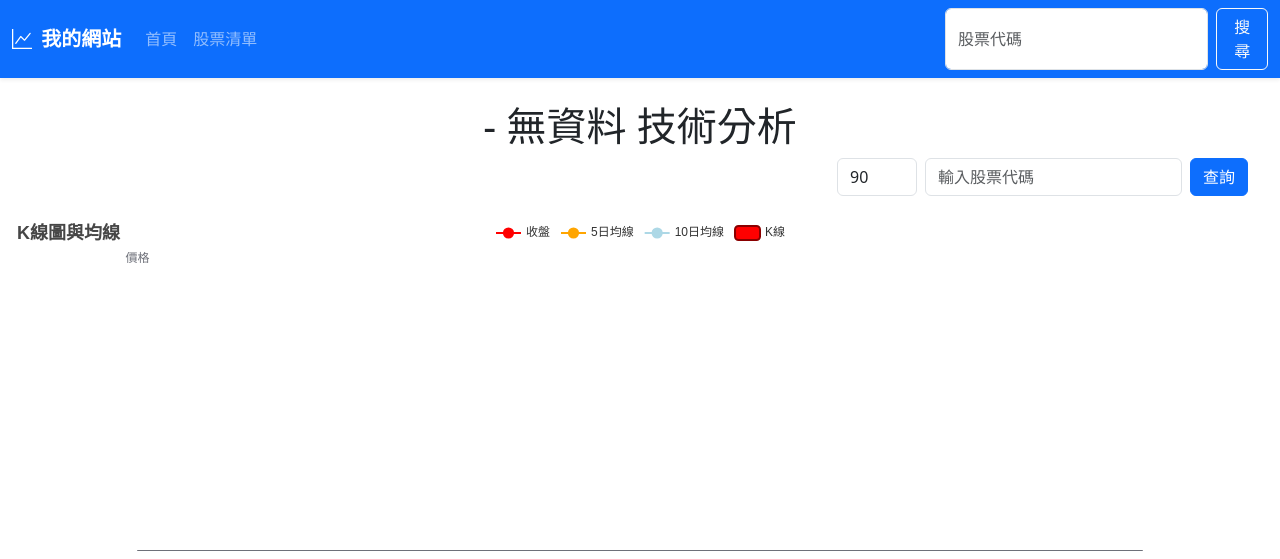
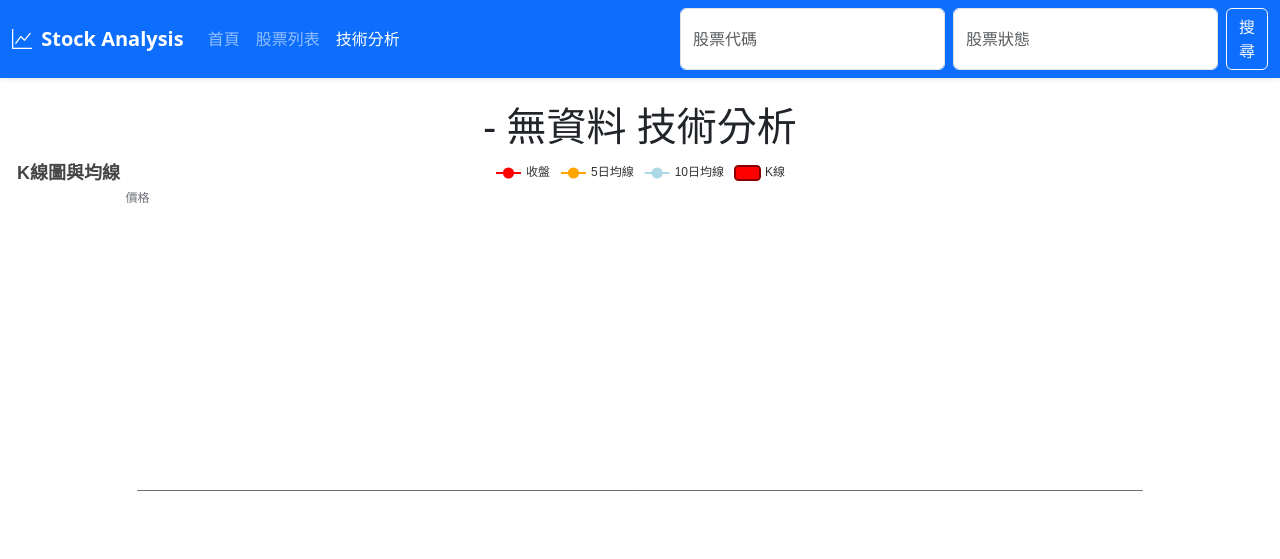
Before and after one commit to utpinfo/stock_analyzer, a Django app: page /analysis/ in a window 1280 px wide. Shown: the top 559 px of the page. Run offline with Django 5.2, Linux system fonts and the light colour scheme; data that the repository does not hold is empty.

Commit message:
beauty analysis.html

```diff
--- a/analysis/templates/analysis/analysis.html
+++ b/analysis/templates/analysis/analysis.html
@@ -6,19 +6,6 @@
 
 {% block content %}
     <h1 class="text-center mt-4">{{ stockCode }} - {{ stockName }} 技術分析</h1>
-
-    <form id="stockForm" class="row g-2 justify-content-end align-items-center mb-4 me-3">
-        <div class="col-auto">
-            <input type="number" class="form-control" id="analyseDaysInput" placeholder="輸入分析天數"
-                   value="{{ analyseDays }}" style="width:80px;">
-        </div>
-        <div class="col-auto">
-            <input type="text" class="form-control" id="stockInput" placeholder="輸入股票代碼" value="{{ stockCode }}">
-        </div>
-        <div class="col-auto">
-            <button type="submit" class="btn btn-primary">查詢</button>
-        </div>
-    </form>
 
     <div class="chart-container">
         <div id="priceChart" class="chart"></div>
--- a/analysis/templates/analysis/base.html
+++ b/analysis/templates/analysis/base.html
@@ -2,7 +2,7 @@
 <html lang="zh-Hant">
 <head>
     <meta charset="UTF-8">
-    <title>{% block title %}我的網站{% endblock %}</title>
+    <title>{% block title %}Stock Analysis{% endblock %}</title>
     <link href="https://cdn.jsdelivr.net/npm/bootstrap@5.3.3/dist/css/bootstrap.min.css" rel="stylesheet">
     <link href="https://cdn.jsdelivr.net/npm/bootstrap-icons@1.11.1/font/bootstrap-icons.css" rel="stylesheet">
 </head>
--- a/analysis/templates/analysis/navbar.html
+++ b/analysis/templates/analysis/navbar.html
@@ -4,7 +4,7 @@
     <div class="container-fluid">
         <!-- Logo / 網站名稱 -->
         <a class="navbar-brand fw-bold" href="{% url 'home' %}">
-            <i class="bi bi-graph-up me-1"></i> 我的網站
+            <i class="bi bi-graph-up me-1"></i> Stock Analysis
         </a>
 
         <!-- 漢堡選單（手機版） -->
@@ -22,15 +22,38 @@
                 </li>
                 <li class="nav-item">
                     <a class="nav-link {% if request.resolver_match.url_name == 'stocks' %}active{% endif %}"
-                       href="{% url 'stocks' %}">股票清單</a>
+                       href="{% url 'stocks' %}">股票列表</a>
+                </li>
+                <li class="nav-item">
+                    <a class="nav-link {% if request.resolver_match.url_name == 'analysis' %}active{% endif %}"
+                       href="{% url 'analysis' %}">技術分析</a>
                 </li>
             </ul>
 
             <!-- 搜尋表單 -->
-            <form class="d-flex" method="get" action="{% url 'stocks' %}">
-                <input class="form-control me-2" type="search" placeholder="股票代碼" aria-label="Search" name="stockCode" value="{{ request.GET.stockCode }}">
-                <button class="btn btn-outline-light" type="submit">搜尋</button>
-            </form>
+            {% if request.resolver_match.url_name == 'home' %}
+                <!-- 股票清單頁搜尋 -->
+                <form class="d-flex" method="get">
+                    <input class="form-control me-2" type="search" placeholder="股票代碼" name="stockCode"
+                           value="{{ request.GET.stockCode }}">
+                    <input class="form-control me-2" type="search" placeholder="股票名稱" name="stockName"
+                           value="{{ request.GET.stockName }}">
+                    <input type="number" class="form-control me-2" type="search" placeholder="股票狀態"
+                           name="stockStatus"
+                           value="{{ request.GET.stockStatus |default:'90' }}">
+                    <button class="btn btn-outline-light" type="submit">搜尋</button>
+                </form>
+            {% elif request.resolver_match.url_name == 'analysis' %}
+                <!-- 首頁搜尋（簡單版） -->
+                <form class="d-flex" method="get">
+                    <input class="form-control me-2" type="search" placeholder="股票代碼" name="stockCode"
+                           value="{{ request.GET.stockCode }}">
+                    <input type="number" class="form-control me-2" type="search" placeholder="股票狀態"
+                           name="stockStatus"
+                           value="{{ request.GET.stockStatus }}">
+                    <button class="btn btn-outline-light" type="submit">搜尋</button>
+                </form>
+            {% endif %}
         </div>
     </div>
 </nav>
```
Also changed, not shown: analysis/templates/analysis/stocks.html (+0 -18 lines).
